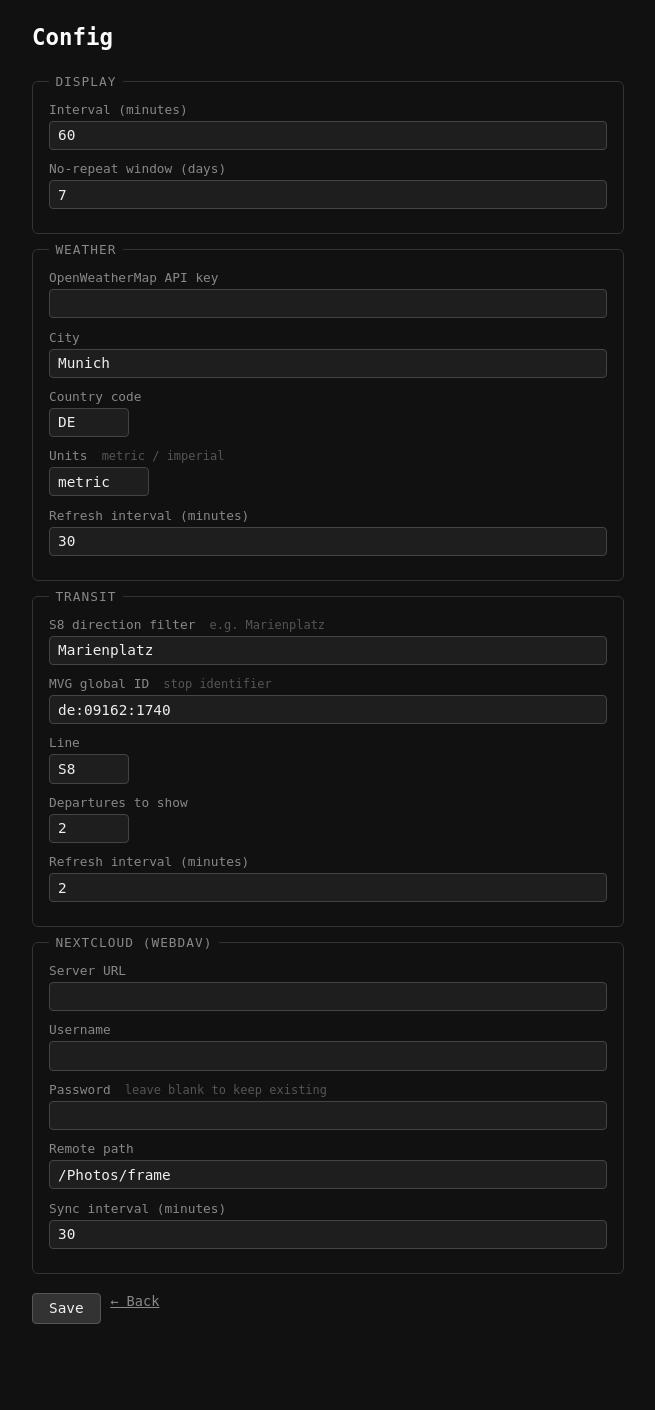
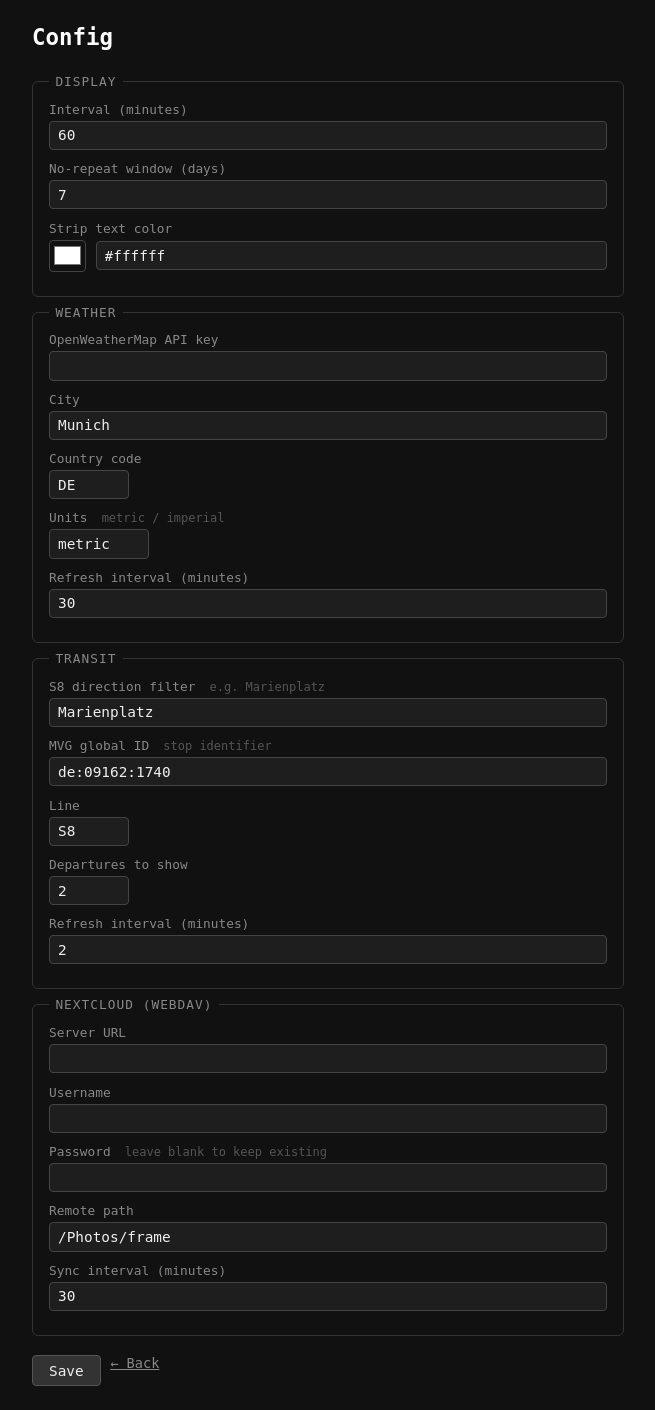
Before and after one commit to viniciusro/epaper-frame, a Flask app: page /config in a window 1280 px wide. Shown: the whole page, without its empty margins (312-967 px from the left). Before the commit the page ends 1324 px from the top, so only its background shows below. Run offline with Flask 3, Linux system fonts and the light colour scheme.

Commit message:
Add strip text color picker to web UI config
- config.html: color picker + hex input in Display fieldset, synced
  via oninput so either widget updates the other
- app.py: save strip_text_color from form to config.yaml
- frame_controller.py: read strip_text_color from config, convert hex
  to RGB tuple, pass to renderer.render() as strip_fg
- renderer.py: render() accepts strip_fg and forwards to compose()

Co-Authored-By: Claude Sonnet 4.6 <noreply@anthropic.com>

```diff
--- a/core/renderer.py
+++ b/core/renderer.py
@@ -66,10 +66,10 @@ class Renderer:
     # Public API                                                           #
     # ------------------------------------------------------------------ #
 
-    def render(self, path, strip_data=None) -> Image.Image:
+    def render(self, path, strip_data=None, strip_fg=(255, 255, 255)) -> Image.Image:
         """Full pipeline: load → fit → compose → return RGB Image."""
         image = self.load(path)
-        return self.compose(image, strip_data)
+        return self.compose(image, strip_data, strip_fg=strip_fg)
 
     def load(self, path) -> Image.Image:
         """Open image, apply EXIF rotation, return RGB."""
--- a/web/app.py
+++ b/web/app.py
@@ -91,6 +91,7 @@ def create_app(config=None):
         cfg.setdefault('display', {})
         cfg['display']['interval_minutes'] = int(f.get('interval_minutes', 60))
         cfg['display']['no_repeat_days'] = int(f.get('no_repeat_days', 7))
+        cfg['display']['strip_text_color'] = f.get('strip_text_color', '#ffffff')
 
         cfg.setdefault('weather', {})
         cfg['weather']['api_key'] = f.get('weather_api_key', '')
--- a/web/templates/config.html
+++ b/web/templates/config.html
@@ -19,6 +19,11 @@
       padding: 0.35rem 0.5rem; font-family: monospace; font-size: 0.9rem; width: 100%;
     }
     input:focus { outline: none; border-color: #666; }
+    .color-row { display: flex; align-items: center; gap: 0.6rem; }
+    input[type=color] { width: 2.5rem; height: 2rem; border: 1px solid #444; border-radius: 4px;
+      background: none; cursor: pointer; padding: 0.1rem; }
+    .color-hex { background: #1e1e1e; border: 1px solid #444; color: #eee; border-radius: 4px;
+      padding: 0.35rem 0.5rem; font-family: monospace; font-size: 0.9rem; width: 7rem; }
     .actions { display: flex; gap: 0.6rem; margin-top: 1.2rem; }
     button { background: #333; color: #eee; border: 1px solid #555; border-radius: 4px;
       padding: 0.4rem 1rem; cursor: pointer; font-family: monospace; font-size: 0.9rem; }
@@ -41,6 +46,17 @@
     <div class="field">
       <label>No-repeat window (days)</label>
       <input type="number" name="no_repeat_days" value="{{ config.get('display', {}).get('no_repeat_days', 7) }}" min="1">
+    </div>
+    <div class="field">
+      <label>Strip text color</label>
+      <div class="color-row">
+        <input type="color" id="color_picker"
+               value="{{ config.get('display', {}).get('strip_text_color', '#ffffff') }}"
+               oninput="document.getElementById('strip_text_color').value=this.value">
+        <input type="text" id="strip_text_color" name="strip_text_color" class="color-hex"
+               value="{{ config.get('display', {}).get('strip_text_color', '#ffffff') }}"
+               oninput="document.getElementById('color_picker').value=this.value">
+      </div>
     </div>
   </fieldset>
 
```
Also changed, not shown: core/frame_controller.py (+8 -1 lines).
